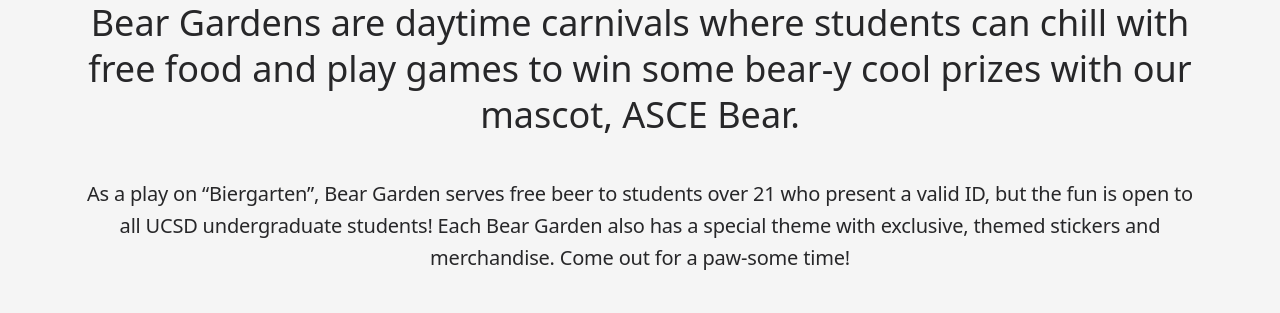
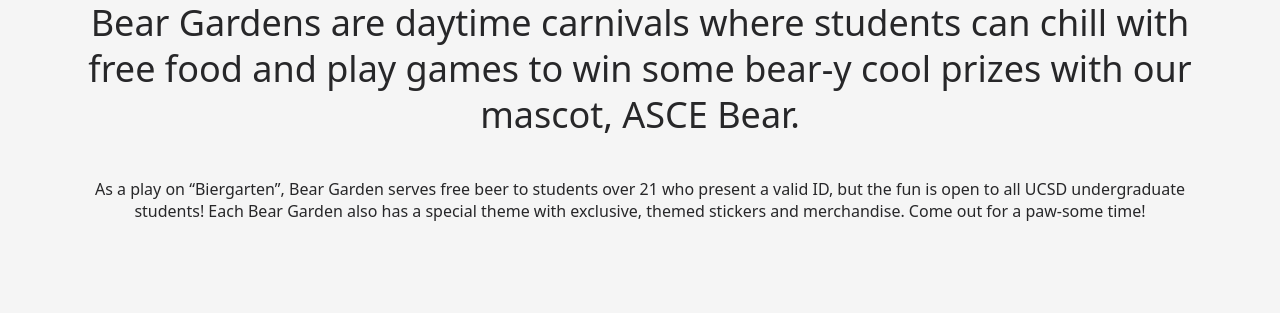
Before and after one commit to zdhuang1/asgs-webmaster-challenge, a React (Vite) app: page / in a window 1280 px wide. Shown: the part 1215-1528 px from the top of the page. Built offline with nearby package versions, Linux system fonts and the light colour scheme.

Commit message:
Add minor fixes

```diff
--- a/src/components/Sidekick.module.scss
+++ b/src/components/Sidekick.module.scss
@@ -7,13 +7,13 @@
   text-align: center;
   color: var(--text-color);
 
-  h1 {
+  .mainText {
     font-size: 2.25rem;
     font-style: normal;
     font-weight: 400;
     line-height: 128.4%;
   }
-  p {
+  .subText {
     font-size: 1.25rem;
     font-style: normal;
     font-weight: 400;
--- a/src/components/Sidekick.tsx
+++ b/src/components/Sidekick.tsx
@@ -4,10 +4,10 @@
   return (
     <section>
       <div className={styles.sideKick}>
-        <h1>
+        <p className={styles.mainText}>
           Bear Gardens are daytime carnivals where students can chill with free food and play games to win some bear-y cool prizes with our mascot, ASCE Bear.
-        </h1>
-        <p>As a play on “Biergarten”, Bear Garden serves free beer to students over 21 who present a valid ID, but the fun is open to all UCSD undergraduate students! Each Bear Garden also has a special theme with exclusive, themed stickers and merchandise. Come out for a paw-some time!</p>
+        </p>
+        <p className={styles.subtext}>As a play on “Biergarten”, Bear Garden serves free beer to students over 21 who present a valid ID, but the fun is open to all UCSD undergraduate students! Each Bear Garden also has a special theme with exclusive, themed stickers and merchandise. Come out for a paw-some time!</p>
       </div>
     </section>
   );
```
